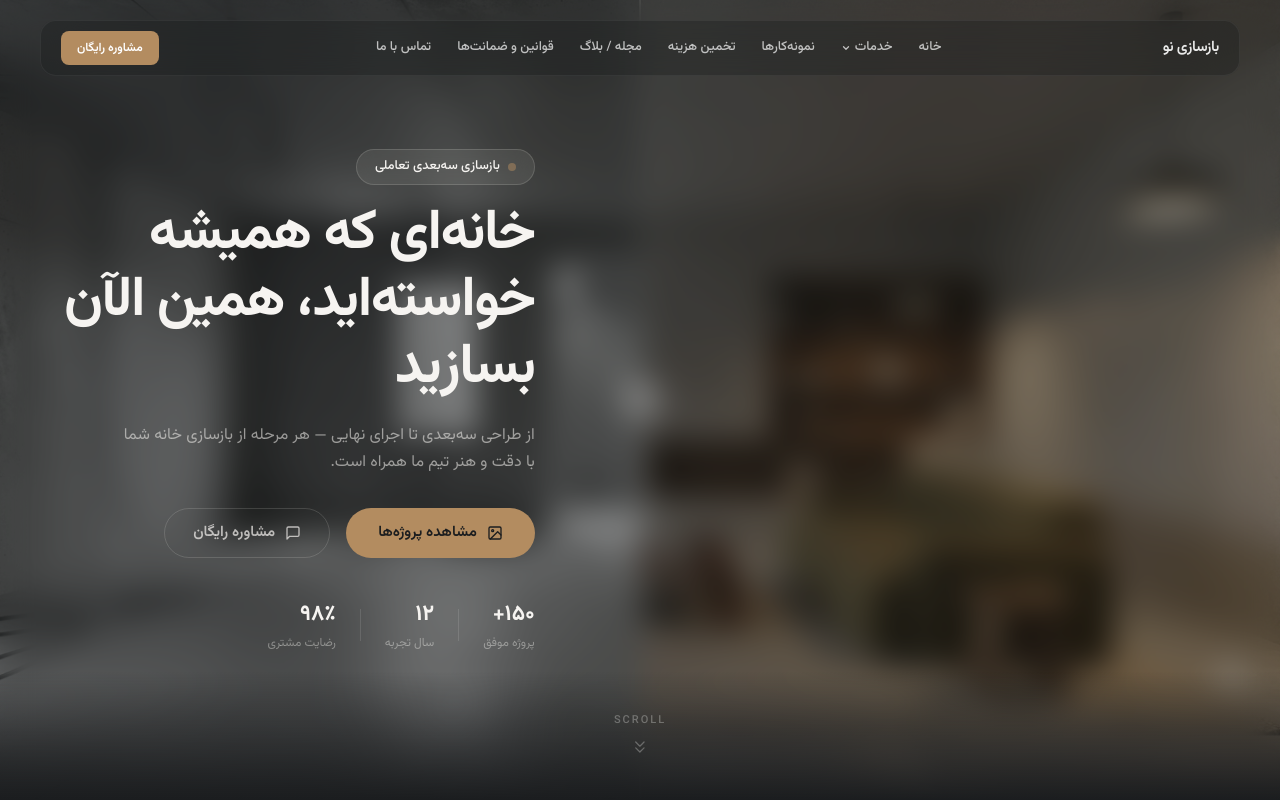
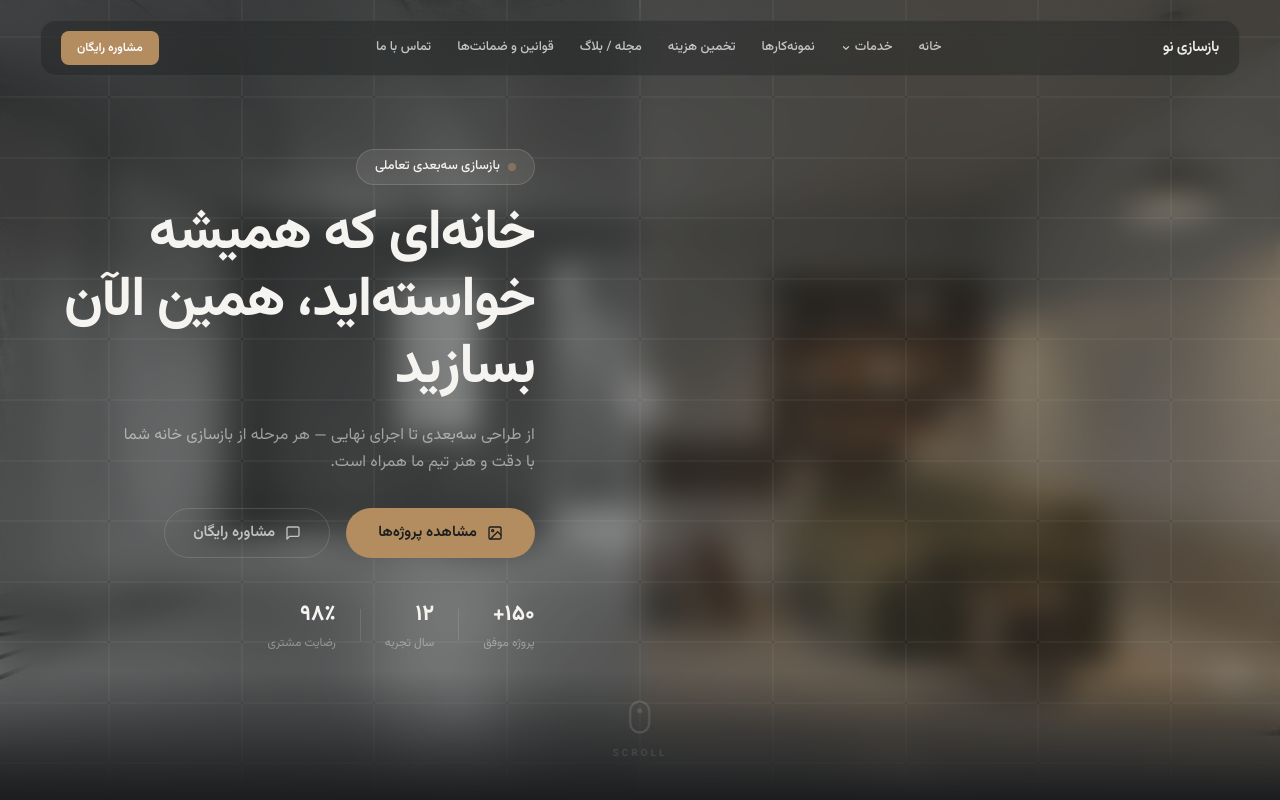
Before and after one commit to arshia-pourfar/reconstruction-building, a Next.js app: page / in a window 1280 px wide. Shown: the top 800 px of the page. Built offline with nearby package versions, Linux system fonts and the light colour scheme.

Commit message:
update design

```diff
--- a/app/components/Hero.tsx
+++ b/app/components/Hero.tsx
@@ -1,117 +1,160 @@
 "use client";
 
-import { useEffect, useRef } from "react";
+import { useEffect, useRef, useMemo, useCallback } from "react";
 import gsap from "gsap";
 import BeforeAfter from "./BeforeAfter";
 
+interface Brick {
+  id: number; row: number; col: number;
+  delay: number; fallY: number; rot: number; drift: number;
+}
+
 export default function Hero() {
-  const containerRef = useRef<HTMLDivElement>(null);
+  const sectionRef = useRef<HTMLDivElement>(null);
+  const gridRef = useRef<HTMLDivElement>(null);
+  const glassRef = useRef<HTMLDivElement>(null);
+  const triggeredRef = useRef<Set<number>>(new Set());
+  const cascadingRef = useRef(false);
+  const glassHiddenRef = useRef(false);
 
   useEffect(() => {
-    const el = containerRef.current;
+    const el = sectionRef.current;
     if (!el) return;
-
     const items = el.querySelectorAll("[data-anim]");
-    gsap.fromTo(
-      items,
-      { y: 28, opacity: 0 },
-      {
-        y: 0,
-        opacity: 1,
-        duration: 0.8,
-        stagger: 0.13,
-        ease: "power3.out",
-      }
-    );
+    gsap.fromTo(items, { y: 28, opacity: 0 }, { y: 0, opacity: 1, duration: 0.8, stagger: 0.13, ease: "power3.out" });
   }, []);
 
+  const bricks = useMemo(() => {
+    const hash = (n: number) => { const x = Math.sin(n * 9301 + 49297) * 49297; return x - Math.floor(x); };
+    const items: Brick[] = [];
+    const cols = 10, rows = 14;
+    for (let r = 0; r < rows; r++)
+      for (let c = 0; c < cols; c++) {
+        const s = r * cols + c;
+        items.push({ id: s, row: r, col: c, delay: r * 0.035 + c * 0.015 + hash(s + 1) * 0.06, fallY: 100 + hash(s + 2) * 140, rot: (hash(s + 3) - 0.5) * 14, drift: (hash(s + 4) - 0.5) * 50 });
+      }
+    return items;
+  }, []);
+
+  const fallBrick = useCallback((el: Element, b: Brick, dur: number, d: number) => {
+    gsap.set(el, { transformOrigin: "50% 100%" });
+    gsap.to(el, {
+      y: b.fallY, x: b.drift, rotation: b.rot + (Math.random() - 0.5) * 6,
+      scaleX: 0.6 + Math.random() * 0.6,
+      opacity: 0, duration: dur, delay: d,
+      ease: "power2.in",
+    });
+  }, []);
+
+  const hideGlass = useCallback(() => {
+    if (glassHiddenRef.current || !glassRef.current) return;
+    glassHiddenRef.current = true;
+    gsap.to(glassRef.current, { opacity: 0, filter: "blur(20px)", duration: 1.2, ease: "power2.out", delay: 0.4 });
+  }, []);
+
+  const handlePointerMove = useCallback((e: React.PointerEvent) => {
+    if (cascadingRef.current) return;
+    const grid = gridRef.current;
+    if (!grid) return;
+    const rect = grid.getBoundingClientRect();
+    const mx = ((e.clientX - rect.left) / rect.width) * 10;
+    const my = ((e.clientY - rect.top) / rect.height) * 14;
+    const radius = 2.8;
+    const total = 140;
+
+    for (const b of bricks) {
+      if (triggeredRef.current.has(b.id)) continue;
+      const dist = Math.sqrt((b.col - mx) ** 2 + (b.row - my) ** 2);
+      if (dist >= radius) continue;
+      triggeredRef.current.add(b.id);
+      const el = grid.querySelector(`[data-brick="${b.id}"]`);
+      if (el) fallBrick(el, b, 0.8, b.delay * 0.4);
+    }
+
+    if (!cascadingRef.current && triggeredRef.current.size >= total * 0.55) {
+      cascadingRef.current = true;
+      for (const b of bricks) {
+        if (triggeredRef.current.has(b.id)) continue;
+        triggeredRef.current.add(b.id);
+        const el = grid.querySelector(`[data-brick="${b.id}"]`);
+        if (el) fallBrick(el, b, 1.0, 0.05 + b.row * 0.03 + Math.random() * 0.08);
+      }
+      hideGlass();
+    }
+  }, [bricks, fallBrick, hideGlass]);
+
   return (
-    <section ref={containerRef} className="relative w-full h-screen overflow-hidden bg-[var(--matte-slate)] group">
+    <section ref={sectionRef} className="relative w-full h-screen overflow-hidden bg-(--matte-slate) group" onPointerMove={handlePointerMove}>
       {/* Background gradient */}
       <div className="absolute inset-0 z-0" style={{
         background: "radial-gradient(ellipse 70% 60% at 25% 50%, rgba(179,140,96,0.08), transparent 60%), radial-gradient(ellipse 40% 40% at 80% 30%, rgba(0,0,0,0.3), transparent), linear-gradient(160deg, #2A2520, #1B1D1F 35%, #141516 70%, #0F1011)",
       }} />
 
       {/* Full-screen before/after slider */}
-      <div className="absolute inset-0 z-[1]">
+      <div className="absolute inset-0 z-1">
         <BeforeAfter variant="fullscreen" />
       </div>
 
       {/* Dark gradient overlay for text readability */}
-      <div className="absolute inset-0 z-[2]" style={{
+      <div className="absolute inset-0 z-2" style={{
         background: "linear-gradient(135deg, rgba(var(--matte-slate-rgb),0.55) 0%, rgba(var(--matte-slate-rgb),0.25) 50%, transparent 80%)",
         pointerEvents: "none",
       }} />
 
-      {/* Text overlay — pointer-events: none so the slider drag handle works through it */}
-      <div className="absolute inset-y-0 right-0 z-[3] w-full pointer-events-none flex items-center" style={{ padding: "clamp(32px, 6vw, 80px) clamp(20px, 5vw, 64px)" }}>
-        {/* Glass card behind text — fades out on section hover */}
-        <div className="absolute -inset-6 rounded-2xl opacity-100 transition-all duration-500 group-hover:opacity-0 pointer-events-none" style={{ background: "rgba(27,29,31,0.35)", backdropFilter: "blur(16px)", WebkitBackdropFilter: "blur(16px)", border: "1px solid rgba(246,244,241,0.08)" }} />
-        <div className="max-w-[580px] mr-auto relative">
+      {/* Text overlay */}
+      <div className="absolute inset-y-0 right-0 z-3 w-full pointer-events-none flex items-center" style={{ padding: "clamp(32px, 6vw, 80px) clamp(20px, 5vw, 64px)" }}>
+        {/* Brick wall */}
+        <div ref={glassRef} className="absolute -inset-6 rounded-2xl overflow-hidden pointer-events-none" style={{ background: "rgba(27,29,31,0.35)", backdropFilter: "blur(16px)", WebkitBackdropFilter: "blur(16px)" }}>
+          <div ref={gridRef} className="absolute inset-0 grid" style={{ gridTemplateColumns: "repeat(10,1fr)", gridTemplateRows: "repeat(14,1fr)" }}>
+            {bricks.map((b) => (
+              <div key={b.id} data-brick={b.id}
+                style={{ gridColumn: b.col + 1, gridRow: b.row + 1, background: "rgba(246,244,241,0.06)", border: "1px solid rgba(246,244,241,0.04)", borderRadius: "2px" }}
+              />
+            ))}
+          </div>
+        </div>
+        <div className="max-w-145 mr-auto relative" style={{ direction: "rtl" }}>
           <div data-anim className="hero-v2-eyebrow pointer-events-auto" style={{ marginBottom: "16px" }}>
             <span className="hero-v2-eyebrow-dot animate-pulse" />
             <span>بازسازی سه‌بعدی تعاملی</span>
           </div>
-
           <h1 data-anim className="hero-v2-headline pointer-events-auto" style={{ fontSize: "clamp(32px, 5vw, 56px)", marginBottom: "20px" }}>
-            خانه‌ای که همیشه
-            <br />
-            خواسته‌اید، همین الآن
-            <br />
-            بسازید
+            خانه‌ای که همیشه<br />خواسته‌اید، همین الآن<br />بسازید
           </h1>
-
           <p data-anim className="hero-v2-sub pointer-events-auto" style={{ marginBottom: "32px", maxWidth: "420px" }}>
             از طراحی سه‌بعدی تا اجرای نهایی — هر مرحله از بازسازی خانه شما با دقت و هنر تیم ما همراه است.
           </p>
-
           <div data-anim className="flex items-center gap-4 flex-wrap pointer-events-auto">
             <a href="/projects" className="btn-primary pointer-events-auto" style={{ padding: "0 32px", height: "50px", fontSize: "15px" }}>
-              <svg width="16" height="16" viewBox="0 0 24 24" fill="none" stroke="currentColor" strokeWidth="2" strokeLinecap="round" strokeLinejoin="round">
-                <rect x="3" y="3" width="18" height="18" rx="2" ry="2" />
-                <circle cx="8.5" cy="8.5" r="1.5" />
-                <polyline points="21 15 16 10 5 21" />
-              </svg>
+              <svg width="16" height="16" viewBox="0 0 24 24" fill="none" stroke="currentColor" strokeWidth="2" strokeLinecap="round" strokeLinejoin="round"><rect x="3" y="3" width="18" height="18" rx="2" ry="2" /><circle cx="8.5" cy="8.5" r="1.5" /><polyline points="21 15 16 10 5 21" /></svg>
               مشاهده پروژه‌ها
             </a>
             <a href="/contact" className="btn-ghost pointer-events-auto" style={{ padding: "0 28px", height: "50px", fontSize: "15px" }}>
-              <svg width="16" height="16" viewBox="0 0 24 24" fill="none" stroke="currentColor" strokeWidth="2" strokeLinecap="round" strokeLinejoin="round">
-                <path d="M21 15a2 2 0 0 1-2 2H7l-4 4V5a2 2 0 0 1 2-2h14a2 2 0 0 1 2 2z" />
-              </svg>
+              <svg width="16" height="16" viewBox="0 0 24 24" fill="none" stroke="currentColor" strokeWidth="2" strokeLinecap="round" strokeLinejoin="round"><path d="M21 15a2 2 0 0 1-2 2H7l-4 4V5a2 2 0 0 1 2-2h14a2 2 0 0 1 2 2z" /></svg>
               مشاوره رایگان
             </a>
           </div>
-
           <div data-anim className="hero-v2-trust pointer-events-auto" style={{ marginTop: "40px" }}>
-            <div className="hero-v2-trust-item">
-              <span className="hero-v2-trust-num">۱۵۰+</span>
-              <span className="hero-v2-trust-label">پروژه موفق</span>
-            </div>
+            <div className="hero-v2-trust-item"><span className="hero-v2-trust-num">۱۵۰+</span><span className="hero-v2-trust-label">پروژه موفق</span></div>
             <div className="hero-v2-trust-sep" />
-            <div className="hero-v2-trust-item">
-              <span className="hero-v2-trust-num">۱۲</span>
-              <span className="hero-v2-trust-label">سال تجربه</span>
-            </div>
+            <div className="hero-v2-trust-item"><span className="hero-v2-trust-num">۱۲</span><span className="hero-v2-trust-label">سال تجربه</span></div>
             <div className="hero-v2-trust-sep" />
-            <div className="hero-v2-trust-item">
-              <span className="hero-v2-trust-num">۹۸٪</span>
-              <span className="hero-v2-trust-label">رضایت مشتری</span>
-            </div>
+            <div className="hero-v2-trust-item"><span className="hero-v2-trust-num">۹۸٪</span><span className="hero-v2-trust-label">رضایت مشتری</span></div>
           </div>
         </div>
       </div>
 
       {/* Scroll indicator */}
-      <div className="absolute bottom-8 left-1/2 -translate-x-1/2 z-[5] flex flex-col items-center gap-2 pointer-events-none animate-bounce">
-        <span className="text-[11px] font-medium tracking-[2px] uppercase" style={{ color: "rgba(var(--off-white-rgb),0.3)" }}>SCROLL</span>
-        <svg width="20" height="20" viewBox="0 0 24 24" fill="none" stroke="rgba(var(--off-white-rgb),0.3)" strokeWidth="1.5" strokeLinecap="round" strokeLinejoin="round">
-          <path d="M7 13l5 5 5-5" />
-          <path d="M7 6l5 5 5-5" />
+      <div className="scroll-guide absolute bottom-10 left-1/2 -translate-x-1/2 z-5 flex flex-col items-center gap-3 pointer-events-none">
+        <svg width="22" height="34" viewBox="0 0 22 34" fill="none" xmlns="http://www.w3.org/2000/svg" style={{ opacity: 0.3 }}>
+          <rect x="1.5" y="1.5" width="19" height="31" rx="9.5" stroke="rgba(var(--off-white-rgb),1)" strokeWidth="2" />
+          <circle className="scroll-wheel" cx="11" cy="10" r="2.5" fill="rgba(var(--off-white-rgb),1)" />
         </svg>
+        <span className="text-[10px] font-semibold tracking-[3px] uppercase" style={{ color: "rgba(var(--off-white-rgb),0.25)" }}>SCROLL</span>
       </div>
 
-      {/* Bottom fade for clean transition to next section */}
-      <div className="absolute bottom-0 left-0 right-0 h-32 z-[4] pointer-events-none" style={{ background: "linear-gradient(to top, var(--matte-slate), transparent)" }} />
+      {/* Bottom fade */}
+      <div className="absolute bottom-0 left-0 right-0 h-32 z-4 pointer-events-none" style={{ background: "linear-gradient(to top, var(--matte-slate), transparent)" }} />
     </section>
   );
 }
--- a/app/components/Navbar.tsx
+++ b/app/components/Navbar.tsx
@@ -113,7 +113,7 @@ export default function Navbar() {
     <>
       <header
         dir="rtl"
-        className={`fixed top-5 left-1/2 -translate-x-1/2 z-[100] flex items-center px-5 py-2.5 rounded-2xl transition-all duration-300 w-[calc(100%-48px)] max-w-[1200px] ${
+        className={`fixed top-5 left-1/2 -translate-x-1/2 z-100 flex items-center px-5 py-2.5 rounded-2xl transition-all duration-300 w-[calc(100%-48px)] max-w-300 ${
           scrolled ? "bg-[rgba(var(--matte-slate-rgb),0.75)] shadow-[0_8px_32px_rgba(var(--border-rgb),0.2)]" : "bg-[rgba(var(--matte-slate-rgb),0.35)]"
         }`}
         style={{ backdropFilter: "blur(24px)", WebkitBackdropFilter: "blur(24px)", border: "1px solid rgba(255,255,255,0.06)" }}
--- a/app/components/ProcessTimeline.tsx
+++ b/app/components/ProcessTimeline.tsx
@@ -52,7 +52,6 @@ const steps = [
   },
 ];
 
-const lineDotPositions = [12.5, 37.5, 62.5, 87.5];
 
 export default function ProcessTimeline() {
   const sectionRef = useRef<HTMLDivElement>(null);
--- a/app/globals.css
+++ b/app/globals.css
@@ -1772,6 +1772,29 @@ body {
 }
 
 /* ══════════════════════════════════════════════════════════
+   SCROLL INDICATOR
+   ══════════════════════════════════════════════════════════ */
+
+@keyframes scroll-guide {
+  0%, 100% { transform: translateY(0); opacity: 0.4; }
+  50% { transform: translateY(6px); opacity: 1; }
+}
+
+@keyframes scroll-wheel {
+  0%, 100% { transform: translateY(0); opacity: 1; }
+  50% { transform: translateY(4px); opacity: 0.3; }
+}
+
+.scroll-guide { animation: scroll-guide 2.2s ease-in-out infinite; }
+.scroll-wheel { animation: scroll-wheel 2.2s ease-in-out infinite; }
+
+/* ══════════════════════════════════════════════════════════
+   GLASS CARD COLLAPSE (wall destruction effect)
+   ══════════════════════════════════════════════════════════ */
+
+
+
+/* ══════════════════════════════════════════════════════════
    REDUCED MOTION
    ══════════════════════════════════════════════════════════ */
 
```
Also changed, not shown: app/components/BeforeAfter.tsx (+6 -6 lines), 1 other file (tests, documents, lock files or other folders).
